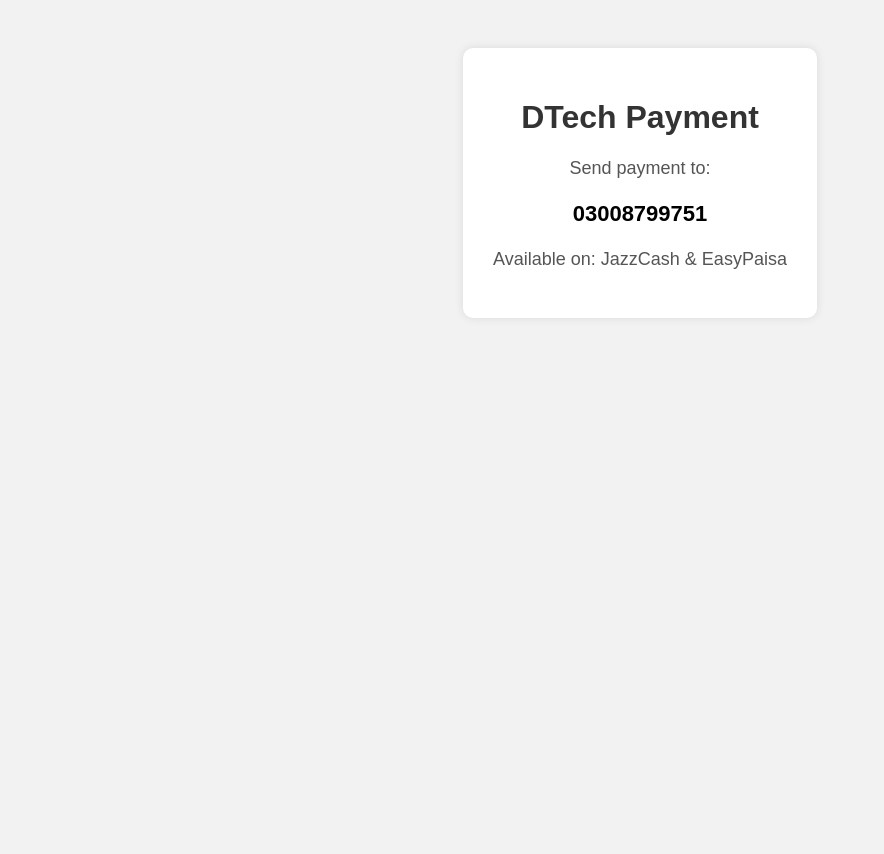
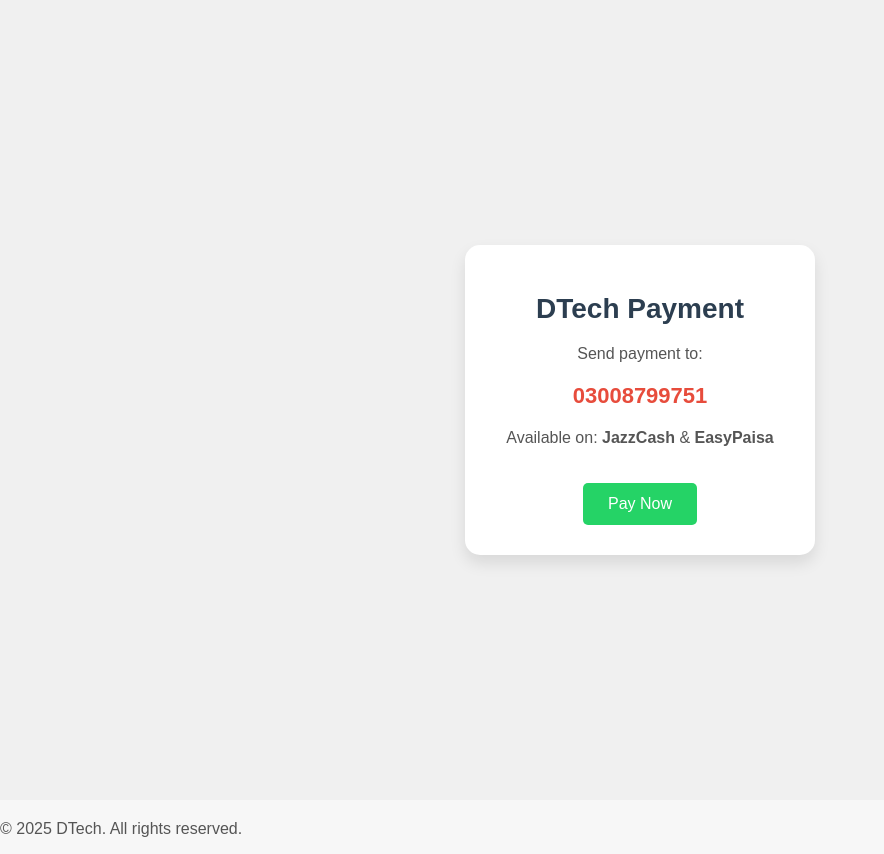
Before and after one commit to dhudhi786/DTech, a plain HTML site: page index.html in a window 1280 px wide. Shown: the whole page, without its empty margins (0-884 px from the left). Before the commit the page ends 800 px from the top, so only its background shows below. Drawn offline with Linux system fonts and the light colour scheme.

Commit message:
Update index.html

```diff
--- a/index.html
+++ b/index.html
@@ -1,23 +1,80 @@
 <!DOCTYPE html>
-<html>
+<html lang="en">
 <head>
-    <title>DTech Payment</title>
     <meta charset="UTF-8">
     <meta name="viewport" content="width=device-width, initial-scale=1.0">
+    <title>DTech Payment</title>
     <style>
-        body { font-family: Arial, sans-serif; text-align: center; padding: 40px; background-color: #f2f2f2; }
-        .card { background: #fff; padding: 30px; border-radius: 10px; box-shadow: 0 0 10px rgba(0,0,0,0.1); display: inline-block; }
-        h1 { color: #333; }
-        p { font-size: 18px; color: #555; }
-        .number { font-size: 22px; font-weight: bold; color: #000; }
+        body {
+            font-family: Arial, sans-serif;
+            margin: 0;
+            padding: 0;
+            background-color: #f7f7f7;
+        }
+        .container {
+            display: flex;
+            justify-content: center;
+            align-items: center;
+            height: 100vh;
+            background: #f0f0f0;
+        }
+        .card {
+            background: #fff;
+            padding: 30px;
+            border-radius: 15px;
+            box-shadow: 0 8px 16px rgba(0, 0, 0, 0.1);
+            width: 350px;
+            text-align: center;
+            box-sizing: border-box;
+        }
+        h1 {
+            color: #2c3e50;
+            font-size: 28px;
+            margin-bottom: 20px;
+        }
+        p {
+            font-size: 16px;
+            color: #555;
+        }
+        .number {
+            font-size: 22px;
+            font-weight: bold;
+            color: #e74c3c;
+            margin: 20px 0;
+        }
+        .btn {
+            background-color: #25D366;
+            color: white;
+            padding: 12px 25px;
+            border-radius: 5px;
+            font-size: 16px;
+            text-decoration: none;
+            margin-top: 20px;
+            display: inline-block;
+            box-sizing: border-box;
+        }
+        .btn:hover {
+            background-color: #128C7E;
+        }
+        footer {
+            margin-top: 20px;
+            font-size: 14px;
+            color: #7f8c8d;
+        }
     </style>
 </head>
 <body>
-    <div class="card">
-        <h1>DTech Payment</h1>
-        <p>Send payment to:</p>
-        <p class="number">03008799751</p>
-        <p>Available on: JazzCash & EasyPaisa</p>
+    <div class="container">
+        <div class="card">
+            <h1>DTech Payment</h1>
+            <p>Send payment to:</p>
+            <p class="number">03008799751</p>
+            <p>Available on: <strong>JazzCash</strong> & <strong>EasyPaisa</strong></p>
+            <a class="btn" href="https://wa.me/923008799751?text=Hello%20DTech%2C%20I%20have%20sent%20the%20payment%20via%20JazzCash." target="_blank">Pay Now</a>
+        </div>
     </div>
+    <footer>
+        <p>© 2025 DTech. All rights reserved.</p>
+    </footer>
 </body>
 </html>
```
